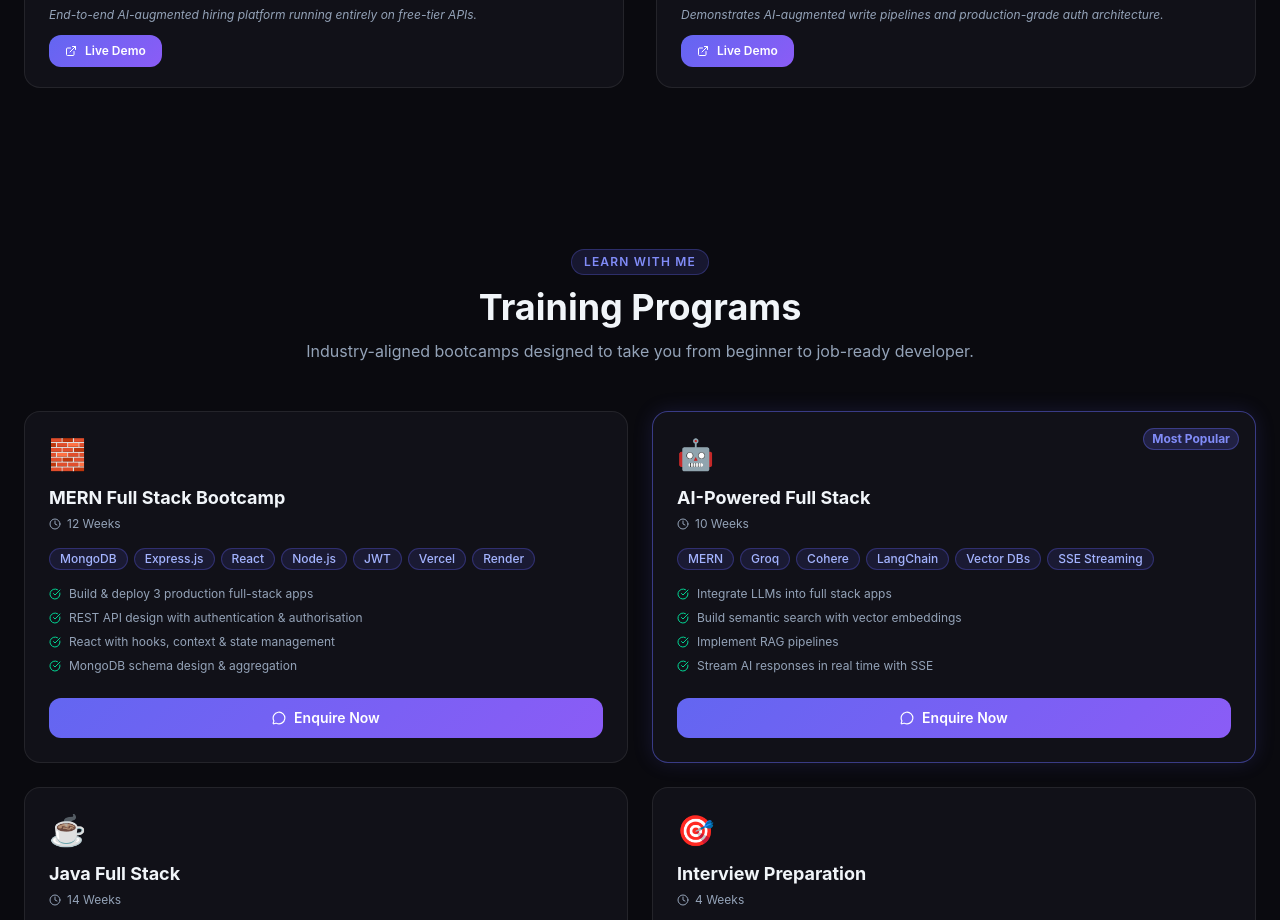
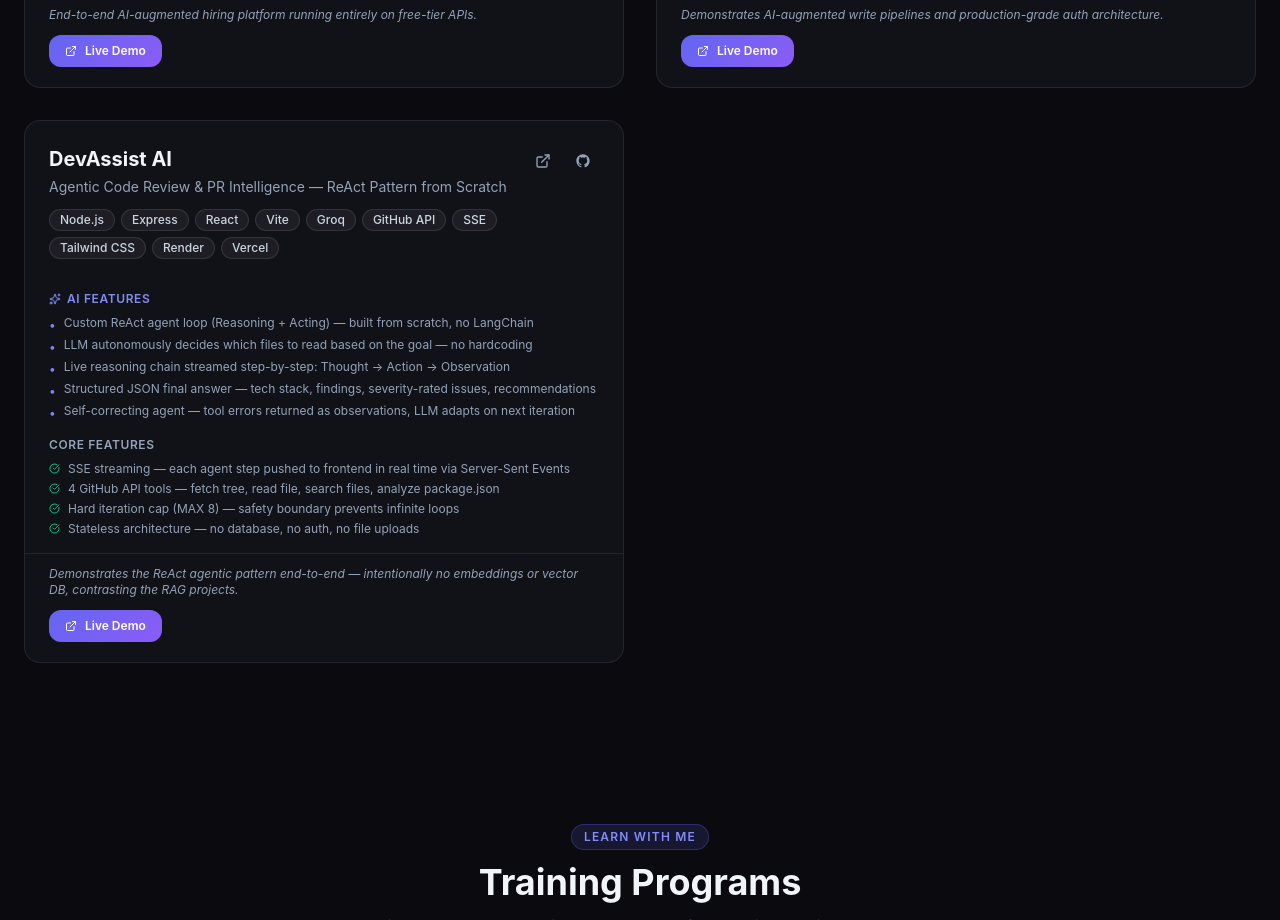
Before and after one commit to rajeshThappeta/portfolio, a React (Vite) app: page / in a window 1280 px wide. Shown: the part 5760-6680 px from the top of the page. Built offline with nearby package versions, Linux system fonts and the light colour scheme.

Commit message:
add DevAssist AI to featured projects

```diff
--- a/src/data/projects.js
+++ b/src/data/projects.js
@@ -44,4 +44,28 @@ export const projects = [
     stack: ['React 19', 'Vite', 'Express 5', 'Mongoose', 'MongoDB Atlas', 'Groq', 'Clerk', 'Recharts', 'Vercel', 'Render'],
     impact: 'Demonstrates AI-augmented write pipelines and production-grade auth architecture.',
   },
+  {
+    id: 3,
+    title: 'DevAssist AI',
+    tagline: 'Agentic Code Review & PR Intelligence — ReAct Pattern from Scratch',
+    liveUrl: 'https://devassist-ai-ashen.vercel.app',
+    githubUrl: 'https://github.com/rajeshThappeta/devassist-ai',
+    tags: ['Agentic AI', 'ReAct'],
+    screenshot: null,
+    aiFeatures: [
+      'Custom ReAct agent loop (Reasoning + Acting) — built from scratch, no LangChain',
+      'LLM autonomously decides which files to read based on the goal — no hardcoding',
+      'Live reasoning chain streamed step-by-step: Thought → Action → Observation',
+      'Structured JSON final answer — tech stack, findings, severity-rated issues, recommendations',
+      'Self-correcting agent — tool errors returned as observations, LLM adapts on next iteration',
+    ],
+    coreFeatures: [
+      'SSE streaming — each agent step pushed to frontend in real time via Server-Sent Events',
+      '4 GitHub API tools — fetch tree, read file, search files, analyze package.json',
+      'Hard iteration cap (MAX 8) — safety boundary prevents infinite loops',
+      'Stateless architecture — no database, no auth, no file uploads',
+    ],
+    stack: ['Node.js', 'Express', 'React', 'Vite', 'Groq', 'GitHub API', 'SSE', 'Tailwind CSS', 'Render', 'Vercel'],
+    impact: 'Demonstrates the ReAct agentic pattern end-to-end — intentionally no embeddings or vector DB, contrasting the RAG projects.',
+  },
 ]
```
